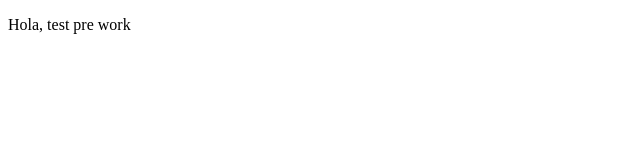
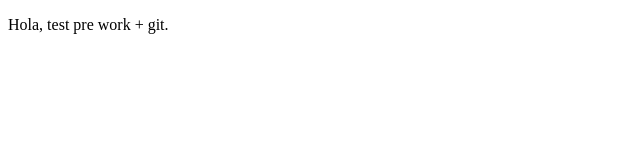
Before and after one commit to nicolasr15/ProyectoDemoCursoPrework, a plain HTML site: page index.html in a window 1280 px wide. Shown: the full height of the page, 0-640 px from the left. Drawn offline with Linux system fonts and the light colour scheme.

Commit message:
segundo commit

```diff
--- a/index.html
+++ b/index.html
@@ -8,7 +8,7 @@
 </head>
 <body>
     <p>
-        Hola, test pre work
+        Hola, test pre work + git.
     </p>
 </body>
 </html>
```
